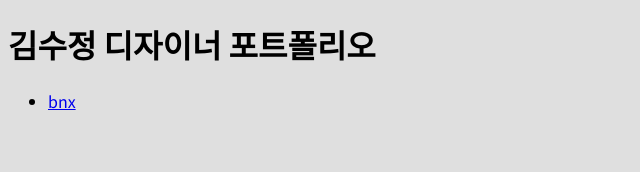
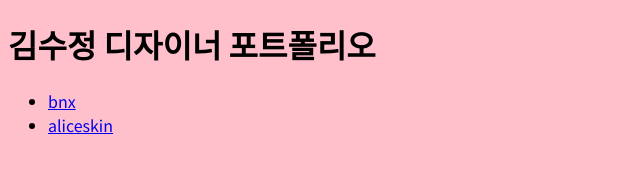
Before and after one commit to sujeong22/pf, a plain HTML site: page index.html in a window 1280 px wide. Shown: the whole page, without its empty margins (0-640 px from the left). Drawn offline with Linux system fonts and the light colour scheme.

Commit message:
두번째

```diff
--- a/index.html
+++ b/index.html
@@ -12,7 +12,7 @@
             font-family: "Noto Sans KR", sans-serif;
         }
         body {
-            background-color: #dfdfdf;
+            background-color: pink;
         }
     </style>
 </head>
@@ -21,6 +21,7 @@
     <h1>김수정 디자이너 포트폴리오</h1>
     <ul>
         <li><a href="#">bnx</a></li>
+        <li><a href="#">aliceskin</a></li>
     </ul>
 </body>
 </html>
```
